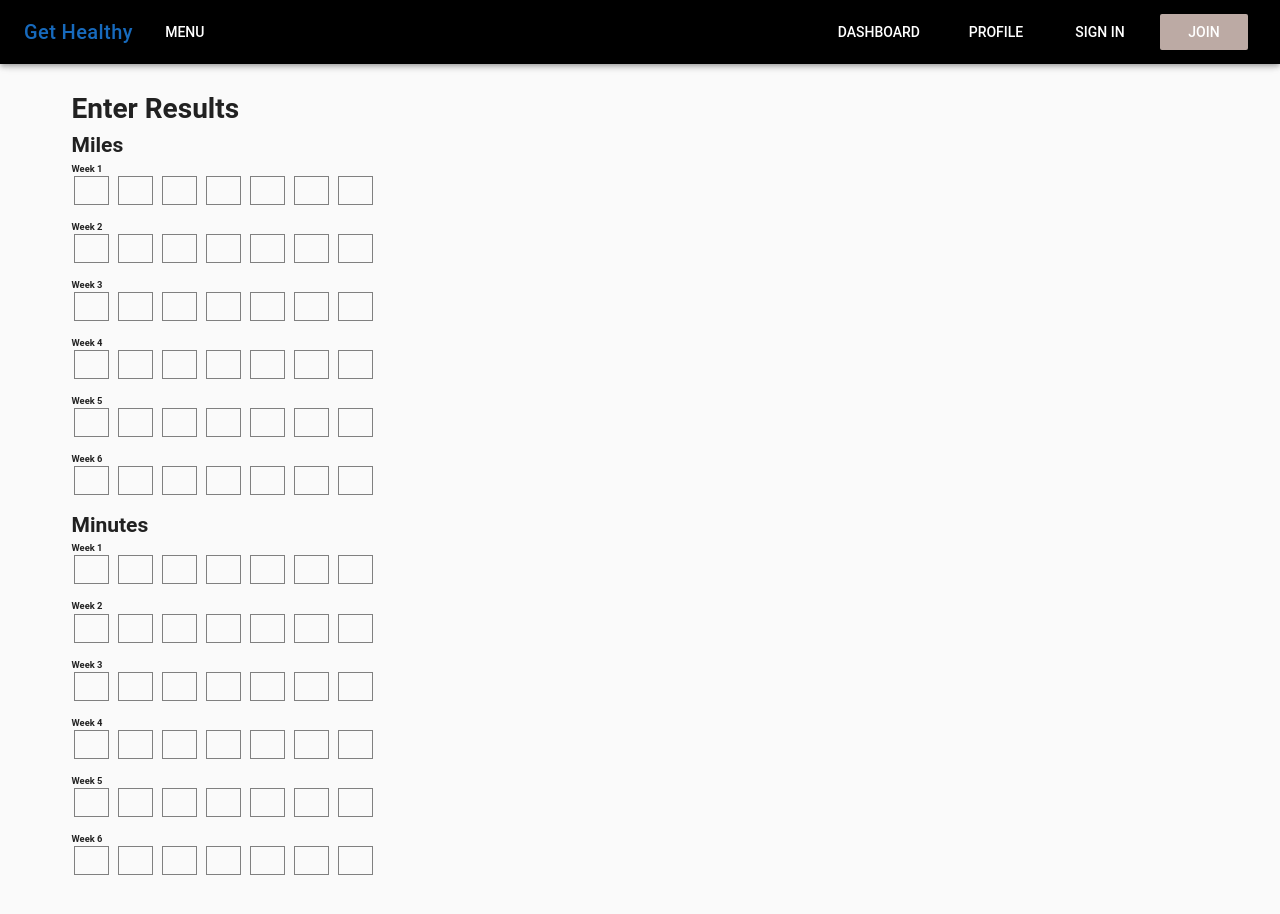
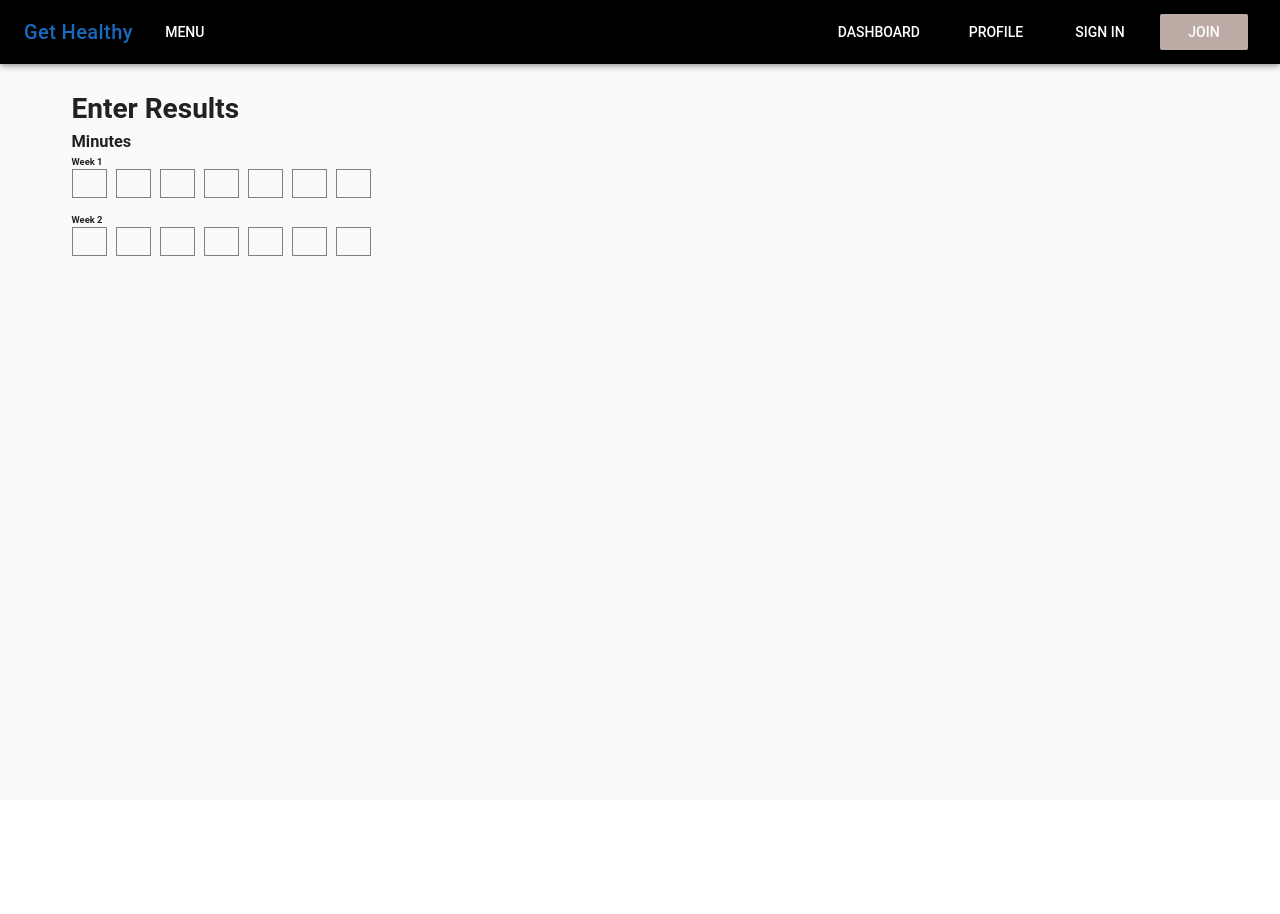
Before and after one commit to joshin-run/gethealthy, a Vue app: page /enter-results in a window 1280 px wide. After the commit the page ends 800 px from the top, so only its background shows below. Built offline with nearby package versions, Linux system fonts and the light colour scheme; a small style sheet from the web is missing.

Commit message:
Feat (style) dashboard, order of master goals

```diff
--- a/src/components/PersonalGoals.vue
+++ b/src/components/PersonalGoals.vue
@@ -10,6 +10,15 @@
               </div>
             </div>
             <div class="goal-container">
+              <div class="goal-tile minutes">
+                <div class="label">MINUTES</div>
+                <div class="data-container">
+                  <div class="percent">32%</div>
+                  <div class="accum">223</div>
+                </div>
+              </div>
+            </div>
+            <div class="goal-container">
               <div class="goal-tile water">
                 <div class="label">WATER</div>
                 <div class="data-container">
@@ -19,29 +28,20 @@
               </div>
             </div>
             <div class="goal-container">
+              <div class="goal-tile meals">
+                <div class="label">MEAL PLAN</div>
+                <div class="data-container">
+                  <div class="percent">22%</div>
+                  <div class="accum">51</div>
+                </div>
+              </div>
+            </div>
+            <div class="goal-container">
               <div class="goal-tile miles">
                 <div class="label">MILES</div>
                 <div class="data-container">
                   <div class="percent">12%</div>
                   <div class="accum">451</div>
-                </div>
-              </div>
-            </div>
-            <div class="goal-container">
-              <div class="goal-tile minutes">
-                <div class="label">MINUTES</div>
-                <div class="data-container">
-                  <div class="percent">32%</div>
-                  <div class="accum">223</div>
-                </div>
-              </div>
-            </div>
-            <div class="goal-container">
-              <div class="goal-tile meals">
-                <div class="label">MEALS</div>
-                <div class="data-container">
-                  <div class="percent">22%</div>
-                  <div class="accum">51</div>
                 </div>
               </div>
             </div>
--- a/src/components/WeeklyInput.vue
+++ b/src/components/WeeklyInput.vue
@@ -1,6 +1,6 @@
 <template>
   <div class="weekly-input-container">
-    <h2 v-html=title></h2>
+    <h3 v-html=title></h3>
     <div class="per-day">
       <p>Per Day</p>
       <input v-model="day" :id="dayId">
@@ -38,8 +38,8 @@ input {
 }
 .weekly-input-container {
   width: 100%;
-  h2 {
-    color: gray;
+  h3 {
+    color: #000;
     margin-bottom: 2px;
   }
   .per-day,
--- a/src/views/EnterResults.vue
+++ b/src/views/EnterResults.vue
@@ -4,11 +4,11 @@
             <h1>Enter Results</h1>
 
             <div id="miles-wrapper">
-                <h2>Miles</h2>
+                <h3>Minutes</h3>
                 <h6>Week 1</h6>
                 <div row class="input-container">
                     <results-input class="inputs"
-                        v-for="item in rowOne"
+                        v-for="item in minutes.rowOne"
                         v-bind:key="item.key"
                         v-bind:id="item.id"
                     />
@@ -16,12 +16,12 @@
                 <h6>Week 2</h6>
                 <div row class="input-container">
                     <results-input class="inputs"
-                        v-for="item in rowTwo"
+                        v-for="item in minutes.rowTwo"
                         v-bind:key="item.key"
                         v-bind:id="item.id"
                     />
                 </div>
-                <h6>Week 3</h6>
+                <!-- <h6>Week 3</h6>
                 <div row class="input-container">
                     <results-input class="inputs"
                         v-for="item in rowThree"
@@ -52,10 +52,10 @@
                         v-bind:key="item.key"
                         v-bind:id="item.id"
                     />
-                </div>
+                </div>    -->
             </div>
 
-            <div id="minutes-wrapper">
+            <!-- <div id="minutes-wrapper">
                 <h2>Minutes</h2>
                 <h6>Week 1</h6>
                 <div row class="input-container">
@@ -105,7 +105,7 @@
                         v-bind:id="item.id"
                     />
                 </div>
-            </div>
+            </div>      -->
 
         </v-layout>
     </v-container>
@@ -116,195 +116,387 @@ import ResultsInput from '@/components/ResultInput.vue'
 export default {
     name: 'EnterResults',
     data: () => ({
-        miles: {
-
-        },
+        minutes: {
             rowOne: [
                 {
                     key: 1,
-                id: 'w1_r1'
+                    id: 'minutes_w1_r1'
                 },
                 {
                     key: 2,
-                id: 'w1_r2'
+                    id: 'minutes_w1_r2'
                 },
                 {
                     key: 3,
-                id: 'w1_r3'
+                    id: 'minutes_w1_r3'
                 },
                 {
                     key: 4,
-                id: 'w1_r4'
+                    id: 'minutes_w1_r4'
                 },
                 {
                     key: 5,
-                id: 'w1_r5'
+                    id: 'minutes_w1_r5'
                 },
                 {
                     key: 6,
-                id: 'w1_r6'
+                    id: 'minutes_w1_r6'
                 },
                 {
                     key: 7,
-                id: 'w1_r7'
+                    id: 'minutes_w1_r7'
                 }
-
             ],
             rowTwo: [
                 {
                     key: 1,
-                id: 'w2_r1'
+                    id: 'minutes_w2_r1'
                 },
                 {
                     key: 2,
-                id: 'w2_r2'
+                    id: 'minutes_w2_r2'
                 },
                 {
                     key: 3,
-                id: 'w2_r3'
+                    id: 'minutes_w2_r3'
                 },
                 {
                     key: 4,
-                id: 'w2_r4'
+                    id: 'minutes_w2_r4'
                 },
                 {
                     key: 5,
-                id: 'w2_r5'
+                    id: 'minutes_w2_r5'
                 },
                 {
                     key: 6,
-                id: 'w2_r6'
+                    id: 'minutes_w2_r6'
                 },
                 {
                     key: 7,
-                id: 'w2_r7'
-            }
-
-        ],
-        rowThree: [
-            {
-                key: 1,
-                id: 'w3_r1'
-            },
-            {
-                key: 2,
-                id: 'w3_r2'
-            },
-            {
-                key: 3,
-                id: 'w3_r3'
-            },
-            {
-                key: 4,
-                id: 'w3_r4'
-            },
-            {
-                key: 5,
-                id: 'w3_r5'
-            },
-            {
-                key: 6,
-                id: 'w3_r6'
-            },
-            {
-                key: 7,
-                id: 'w3_r7'
-            }
-
-        ],
-        rowFour: [
-            {
-                key: 1,
-                id: 'w4_r1'
-            },
-            {
-                key: 2,
-                id: 'w4_r2'
-            },
-            {
-                key: 3,
-                id: 'w4_r3'
-            },
-            {
-                key: 4,
-                id: 'w4_r4'
-            },
-            {
-                key: 5,
-                id: 'w4_r5'
-            },
-            {
-                key: 6,
-                id: 'w4_r6'
-            },
-            {
-                key: 7,
-                id: 'w4_r7'
-            }
-
-        ],
-        rowFive: [
-            {
-                key: 1,
-                id: 'w5_r1'
-            },
-            {
-                key: 2,
-                id: 'w5_r2'
-            },
-            {
-                key: 3,
-                id: 'w5_r3'
-            },
-            {
-                key: 4,
-                id: 'w5_r4'
-            },
-            {
-                key: 5,
-                id: 'w5_r5'
-            },
-            {
-                key: 6,
-                id: 'w5_r6'
-            },
-            {
-                key: 7,
-                id: 'w5_r7'
-            }
-
-        ],
-        rowSix: [
-            {
-                key: 1,
-                id: 'w7_r1'
-            },
-            {
-                key: 2,
-                id: 'w7_r2'
-            },
-            {
-                key: 3,
-                id: 'w7_r3'
-            },
-            {
-                key: 4,
-                id: 'w7_r4'
-            },
-            {
-                key: 5,
-                id: 'w7_r5'
-            },
-            {
-                key: 6,
-                id: 'w7_r6'
-            },
-            {
-                key: 7,
-                id: 'w7_r7'
+                    id: 'minutes_w2_r7'
                 }
 
             ]
+            // rowThree: [
+            //     {
+            //         key: 1,
+            //         id: 'minutes_w3_r1'
+            //     },
+            //     {
+            //         key: 2,
+            //         id: 'minutes_w3_r2'
+            //     },
+            //     {
+            //         key: 3,
+            //         id: 'minutes_w3_r3'
+            //     },
+            //     {
+            //         key: 4,
+            //         id: 'minutes_w3_r4'
+            //     },
+            //     {
+            //         key: 5,
+            //         id: 'minutes_w3_r5'
+            //     },
+            //     {
+            //         key: 6,
+            //         id: 'minutes_w3_r6'
+            //     },
+            //     {
+            //         key: 7,
+            //         id: 'minutes_w3_r7'
+            //     }
+
+            // ],
+            // rowFour: [
+            //     {
+            //         key: 1,
+            //         id: 'w4_r1'
+            //     },
+            //     {
+            //         key: 2,
+            //         id: 'w4_r2'
+            //     },
+            //     {
+            //         key: 3,
+            //         id: 'w4_r3'
+            //     },
+            //     {
+            //         key: 4,
+            //         id: 'w4_r4'
+            //     },
+            //     {
+            //         key: 5,
+            //         id: 'w4_r5'
+            //     },
+            //     {
+            //         key: 6,
+            //         id: 'w4_r6'
+            //     },
+            //     {
+            //         key: 7,
+            //         id: 'w4_r7'
+            //     }
+
+            // ],
+            // rowFive: [
+            //     {
+            //         key: 1,
+            //         id: 'w5_r1'
+            //     },
+            //     {
+            //         key: 2,
+            //         id: 'w5_r2'
+            //     },
+            //     {
+            //         key: 3,
+            //         id: 'w5_r3'
+            //     },
+            //     {
+            //         key: 4,
+            //         id: 'w5_r4'
+            //     },
+            //     {
+            //         key: 5,
+            //         id: 'w5_r5'
+            //     },
+            //     {
+            //         key: 6,
+            //         id: 'w5_r6'
+            //     },
+            //     {
+            //         key: 7,
+            //         id: 'w5_r7'
+            //     }
+
+            // ],
+            // rowSix: [
+            //     {
+            //         key: 1,
+            //         id: 'w7_r1'
+            //     },
+            //     {
+            //         key: 2,
+            //         id: 'w7_r2'
+            //     },
+            //     {
+            //         key: 3,
+            //         id: 'w7_r3'
+            //     },
+            //     {
+            //         key: 4,
+            //         id: 'w7_r4'
+            //     },
+            //     {
+            //         key: 5,
+            //         id: 'w7_r5'
+            //     },
+            //     {
+            //         key: 6,
+            //         id: 'w7_r6'
+            //     },
+            //     {
+            //         key: 7,
+            //         id: 'w7_r7'
+            //     }
+            // ]
+        }
+        // minutes: {
+
+        // },
+        // meals: {
+
+        // },
+        // water: {
+
+        // },
+        // rowOne: [
+        //     {
+        //         key: 1,
+        //         id: 'w1_r1'
+        //     },
+        //     {
+        //         key: 2,
+        //         id: 'w1_r2'
+        //     },
+        //     {
+        //         key: 3,
+        //         id: 'w1_r3'
+        //     },
+        //     {
+        //         key: 4,
+        //         id: 'w1_r4'
+        //     },
+        //     {
+        //         key: 5,
+        //         id: 'w1_r5'
+        //     },
+        //     {
+        //         key: 6,
+        //         id: 'w1_r6'
+        //     },
+        //     {
+        //         key: 7,
+        //         id: 'w1_r7'
+        //     }
+
+        // ],
+        // rowTwo: [
+        //     {
+        //         key: 1,
+        //         id: 'w2_r1'
+        //     },
+        //     {
+        //         key: 2,
+        //         id: 'w2_r2'
+        //     },
+        //     {
+        //         key: 3,
+        //         id: 'w2_r3'
+        //     },
+        //     {
+        //         key: 4,
+        //         id: 'w2_r4'
+        //     },
+        //     {
+        //         key: 5,
+        //         id: 'w2_r5'
+        //     },
+        //     {
+        //         key: 6,
+        //         id: 'w2_r6'
+        //     },
+        //     {
+        //         key: 7,
+        //         id: 'w2_r7'
+        //     }
+
+        // ],
+        // rowThree: [
+        //     {
+        //         key: 1,
+        //         id: 'w3_r1'
+        //     },
+        //     {
+        //         key: 2,
+        //         id: 'w3_r2'
+        //     },
+        //     {
+        //         key: 3,
+        //         id: 'w3_r3'
+        //     },
+        //     {
+        //         key: 4,
+        //         id: 'w3_r4'
+        //     },
+        //     {
+        //         key: 5,
+        //         id: 'w3_r5'
+        //     },
+        //     {
+        //         key: 6,
+        //         id: 'w3_r6'
+        //     },
+        //     {
+        //         key: 7,
+        //         id: 'w3_r7'
+        //     }
+
+        // ],
+        // rowFour: [
+        //     {
+        //         key: 1,
+        //         id: 'w4_r1'
+        //     },
+        //     {
+        //         key: 2,
+        //         id: 'w4_r2'
+        //     },
+        //     {
+        //         key: 3,
+        //         id: 'w4_r3'
+        //     },
+        //     {
+        //         key: 4,
+        //         id: 'w4_r4'
+        //     },
+        //     {
+        //         key: 5,
+        //         id: 'w4_r5'
+        //     },
+        //     {
+        //         key: 6,
+        //         id: 'w4_r6'
+        //     },
+        //     {
+        //         key: 7,
+        //         id: 'w4_r7'
+        //     }
+
+        // ],
+        // rowFive: [
+        //     {
+        //         key: 1,
+        //         id: 'w5_r1'
+        //     },
+        //     {
+        //         key: 2,
+        //         id: 'w5_r2'
+        //     },
+        //     {
+        //         key: 3,
+        //         id: 'w5_r3'
+        //     },
+        //     {
+        //         key: 4,
+        //         id: 'w5_r4'
+        //     },
+        //     {
+        //         key: 5,
+        //         id: 'w5_r5'
+        //     },
+        //     {
+        //         key: 6,
+        //         id: 'w5_r6'
+        //     },
+        //     {
+        //         key: 7,
+        //         id: 'w5_r7'
+        //     }
+
+        // ],
+        // rowSix: [
+        //     {
+        //         key: 1,
+        //         id: 'w7_r1'
+        //     },
+        //     {
+        //         key: 2,
+        //         id: 'w7_r2'
+        //     },
+        //     {
+        //         key: 3,
+        //         id: 'w7_r3'
+        //     },
+        //     {
+        //         key: 4,
+        //         id: 'w7_r4'
+        //     },
+        //     {
+        //         key: 5,
+        //         id: 'w7_r5'
+        //     },
+        //     {
+        //         key: 6,
+        //         id: 'w7_r6'
+        //     },
+        //     {
+        //         key: 7,
+        //         id: 'w7_r7'
+        //     }
+
+        // ]
 
     }),
     components: {
@@ -318,7 +510,7 @@ export default {
     flex-flow: row nowrap;
     justify-content: flex-start;
     align-items: center;
-    margin-bottom: 15px;
+    margin: 0 0 15px -2px;
     .inputs {
         margin: 0 2px;
     }
--- a/src/views/SetGoals.vue
+++ b/src/views/SetGoals.vue
@@ -66,28 +66,28 @@ export default {
     data: () => ({
         inputs: [
             {
-                key: 1,
-                dayId: 'd_1',
-                weekId: 'w-1',
-                title: 'Miles'
-            },
-            {
                 key: 2,
                 dayId: 'd_2',
                 weekId: 'w-2',
                 title: 'Minutes'
             },
             {
-                key: 3,
-                dayId: 'd_3',
-                weekId: 'w-3',
-                title: 'Meals'
-            },
-            {
                 key: 4,
                 dayId: 'd_4',
                 weekId: 'w-4',
                 title: 'Water'
+            },
+            {
+                key: 3,
+                dayId: 'd_3',
+                weekId: 'w-3',
+                title: 'Meal Plan'
+            },
+            {
+                key: 1,
+                dayId: 'd_1',
+                weekId: 'w-1',
+                title: 'Miles'
             }
 
         ]
```
Lines whose indentation alone changed are shown as unchanged.
